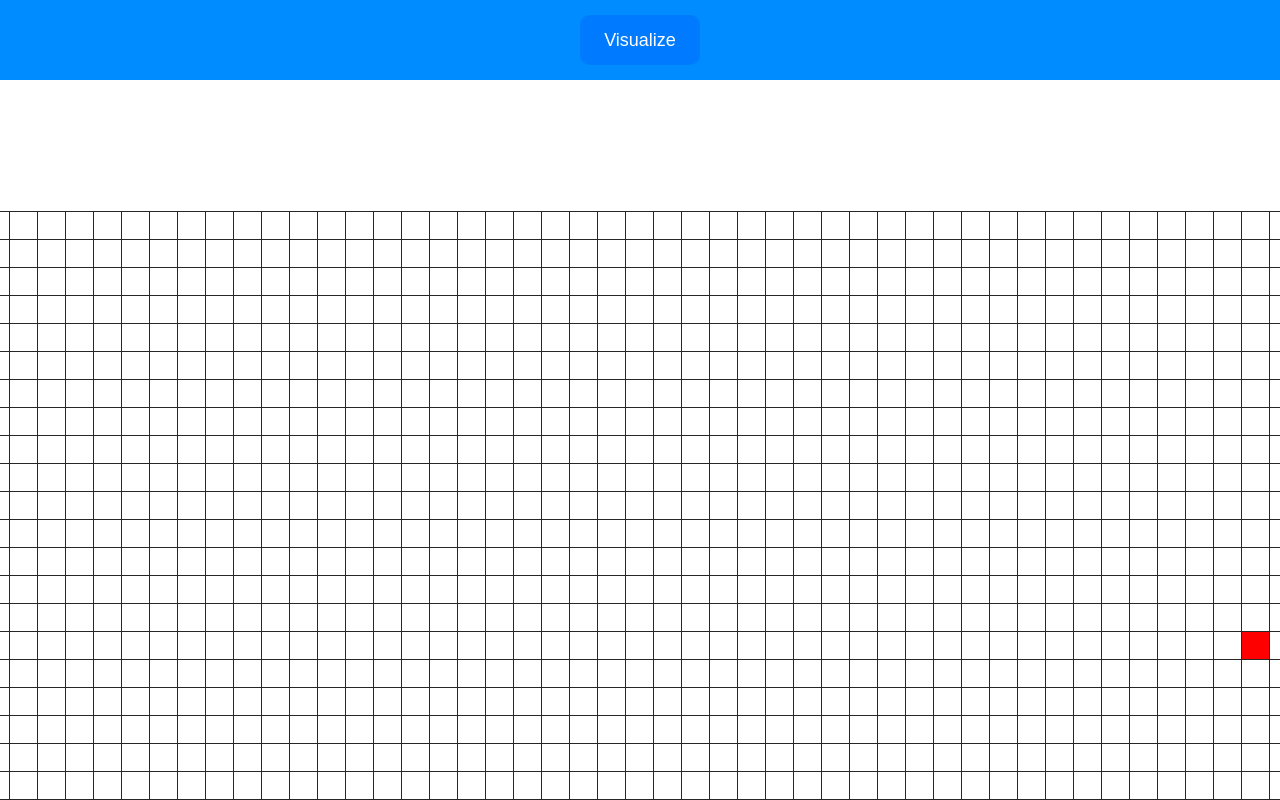
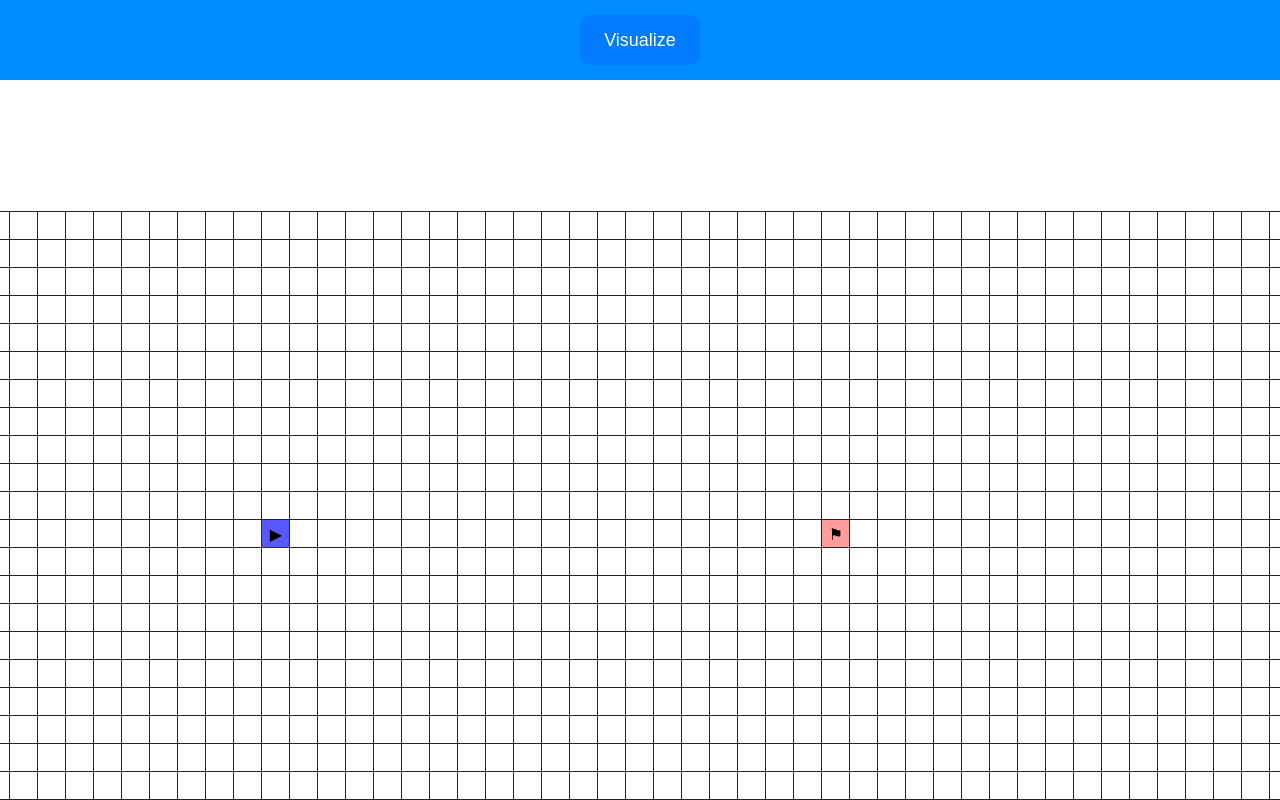
Before and after one commit to luckaasf/pathfinder-visualizer, a React (Create React App) app: page / in a window 1280 px wide. Built offline with nearby package versions, Linux system fonts and the light colour scheme.

Commit message:
astar algorithm but without priorityqueue

```diff
--- a/package.json
+++ b/package.json
@@ -6,6 +6,7 @@
     "@testing-library/jest-dom": "^5.17.0",
     "@testing-library/react": "^13.4.0",
     "@testing-library/user-event": "^13.5.0",
+    "js-priority-queue": "^0.1.5",
     "react": "^18.2.0",
     "react-dom": "^18.2.0",
     "react-router-dom": "^6.22.2",
--- /dev/null
+++ b/src/assets/algorithms/AStar.jsx
@@ -0,0 +1,103 @@
+function calculateManhattanHeuristic(currentNode, finishNode) {
+    return Math.abs(currentNode.row - finishNode.row) + Math.abs(currentNode.col - finishNode.col);
+}
+
+function calculateEuclideanDistance(nodeA, nodeB) {
+    return Math.sqrt(Math.pow(nodeA.row - nodeB.row, 2) + Math.pow(nodeA.col - nodeB.col, 2));
+}
+
+function AStar(grid, startNode, finishNode) {
+    const visitedNodes = [];
+    const unvisitedNodes = getAllNodes(grid);
+    startNode.distance = 0;
+    startNode.heuristic = calculateManhattanHeuristic(startNode, finishNode);
+
+    while (!!unvisitedNodes.length) {
+        sortUnvisitedNodesByDistance(unvisitedNodes, finishNode);
+
+        const closestNode = unvisitedNodes.shift();
+
+        if (closestNode.isWall) continue;
+
+        if (closestNode.distance === Infinity) return visitedNodes;
+
+        closestNode.isVisited = true;
+        visitedNodes.push(closestNode);
+
+        if (closestNode === finishNode) return visitedNodes;
+
+        updateNeighbors(closestNode, grid, finishNode);
+
+        console.log(visitedNodes);
+    }
+
+}
+
+function sortUnvisitedNodesByDistance(unvisitedNodes, finishNode) {
+    unvisitedNodes.sort((nodeA, nodeB) => {
+        const costA = nodeA.distance + nodeA.heuristic;
+        const costB = nodeB.distance + nodeB.heuristic;
+
+        if (costA === costB) {
+            return(
+                calculateEuclideanDistance(nodeA, finishNode) - calculateEuclideanDistance(nodeB, finishNode)
+            );
+        } else {
+            return costA - costB;
+        }
+
+    });
+}
+
+function getAllNodes(grid) {
+    const nodes = [];
+    for (const row of grid) {
+      for (const node of row) {
+        nodes.push(node);
+      }
+    }
+    return nodes;
+}
+
+function updateNeighbors(currentNode, grid, finishNode) {
+    const neighbors = getNeighbors(currentNode, grid);
+
+    for (const neighbor of neighbors) {
+
+        const newDistance = currentNode.distance + 1;
+        const newHeuristic = calculateManhattanHeuristic(neighbor, finishNode);
+        const newCost = newDistance + newHeuristic;
+
+        if (newCost < neighbor.distance + neighbor.heuristic) {
+            neighbor.distance = newDistance;
+            neighbor.heuristic = newHeuristic;
+            neighbor.previousNode = currentNode;
+        }
+    }
+}
+
+function getNeighbors(currentNode, grid) {
+    const neighbors = [];
+    const row = currentNode.row;
+    const col = currentNode.col;
+
+    if (row > 0) neighbors.push(grid[row - 1][col]);
+    if (row < grid.length - 1) neighbors.push(grid[row + 1][col]);
+    if (col > 0) neighbors.push(grid[row][col - 1]);
+    if (col < grid[0].length - 1) neighbors.push(grid[row][col + 1]);
+
+    return neighbors.filter(node => !node.isVisited);
+
+}
+
+function getShortestPathAstar(finishNode) {
+    const shortestPathNodes = [];
+    let currentNode = finishNode;
+    while(currentNode !== null) {
+        shortestPathNodes.unshift(currentNode);
+        currentNode = currentNode.previousNode;
+    }
+    return shortestPathNodes;
+}
+
+export { AStar, getShortestPathAstar };
--- a/src/assets/algorithms/dijkstra.jsx
+++ b/src/assets/algorithms/dijkstra.jsx
@@ -18,7 +18,7 @@ function Dijkstra(grid, startNode, finishNode) {
         if (closestNode === finishNode) return visitedNodes;
         updateUnvisitedNeighbors(grid, closestNode);
         //console.log("visited nodes ", visitedNodes);
-        console.log(finishNode.previousNode);
+        //console.log(finishNode.previousNode);
     }
 }
 
@@ -53,7 +53,7 @@ function getAllNodes(grid) {
       }
     }
     return nodes;
-  }
+}
 
 function sortUnvisitedNodesByDistance(unvisitedNodes) {
     unvisitedNodes.sort((nodeA, nodeB) => nodeA.distance - nodeB.distance);
--- a/src/assets/stylesheets/Node.css
+++ b/src/assets/stylesheets/Node.css
@@ -8,17 +8,34 @@
 }
 
 .node-start {
-    background-color: rgb(0, 17, 255);
+    background-color: rgb(88, 88, 255);
+}
+
+.node-start::before, .node-finish::before {
+    width: 100%;
+    height: 100%;
+    display: flex;
+    align-items: center;
+    justify-content: center;
+    font-family: "Arial", sans-serif;
+}
+
+.node-start::before {
+    content: "\25B6";
+}
+
+.node-finish::before {
+    content: "\2691";
 }
 
 .node-finish {
-    background-color: rgb(255, 0, 0);
+    background-color: rgb(255, 157, 157);
 }
 
 .node-wall {
     animation-name: node-wall-animation;
     animation-fill-mode: forwards;
-    animation-duration: 0.2s;
+    animation-duration: 0.1s;
     animation-delay: 0;
     animation-iteration-count: 1;
     animation-play-state: running;
@@ -91,7 +108,7 @@
 @keyframes node-wall-animation {
     0% {
         background-color: rgb(40, 40, 46);
-        transform: scale(0.5);
+        transform: scale(0.2);
     }
 
     50% {
--- a/src/components/Grid.jsx
+++ b/src/components/Grid.jsx
@@ -2,30 +2,32 @@ import React, { useState, useEffect, useContext } from "react";
 import Node from "./Node";
 import '../assets/stylesheets/Grid.css';
 import { Dijkstra, getShortestPath } from '../assets/algorithms/Dijkstra';
+import { AStar as Astar, getShortestPathAstar } from '../assets/algorithms/AStar';
 import MyContext from "./MyContext";
 
 const GRID_ROW_SIZE = 22;
 const GRID_COL_SIZE = 67;
 
-const START_NODE_ROW = 7;
-const START_NODE_COL = 7;
-const FINISH_NODE_ROW = 15;
-const FINISH_NODE_COL = 55;
+const START_NODE_ROW = 11;
+const START_NODE_COL = 20;
+const FINISH_NODE_ROW = 11;
+const FINISH_NODE_COL = 40;
 
 function Grid() {
     const [grid, setGrid] = useState([]);
     const [mouseIsPressed, setMouseIsPressed] = useState(false);
+
     const { isAlgorithmRunning } = useContext(MyContext);
 
     function handleOnMouseDown(row, col) {
-        if ((row === START_NODE_ROW && col === START_NODE_COL) || (row === FINISH_NODE_ROW && col === FINISH_NODE_COL)) return;
+        if ((grid[row][col].isStart) || (grid[row][col].isFinish)) return;
         const newGrid = toggleWallGrid(grid, row, col);
         setGrid(newGrid);
         setMouseIsPressed(true);
     }
 
     function handleOnMouseEnter(row, col) {
-        if (!mouseIsPressed || (row === START_NODE_ROW && col === START_NODE_COL) || (row === FINISH_NODE_ROW && col === FINISH_NODE_COL) || grid[row][col].isWall) return;
+        if (!mouseIsPressed || (grid[row][col].isStart) || (grid[row][col].isFinish) || grid[row][col].isWall) return;
         const newGrid = toggleWallGrid(grid, row, col);
         setGrid(newGrid);
     }
@@ -57,12 +59,10 @@ function Grid() {
 
     function animatePathFinder(visitedNodes, shortestPathNodes) {
         for (let i = 0; i < visitedNodes.length; i++) {
-            if (i === visitedNodes.length - 1) {
-                setTimeout(() => {
+            setTimeout(() => {
+                if (i === visitedNodes.length - 1) {
                     animateShortestPath(shortestPathNodes);
-                }, 10 * i);
-            }
-            setTimeout(() => {
+                }
                 const currentNode = visitedNodes[i];
                 if (!((currentNode.row === START_NODE_ROW && currentNode.col === START_NODE_COL) || (currentNode.row === FINISH_NODE_ROW && currentNode.col === FINISH_NODE_COL)))
                     document.getElementById(`node-${currentNode.row}-${currentNode.col}`).className="node node-visited";
@@ -76,7 +76,7 @@ function Grid() {
                 const currentNode = shortestPathNodes[i];
                 if (!((currentNode.row === START_NODE_ROW && currentNode.col === START_NODE_COL) || (currentNode.row === FINISH_NODE_ROW && currentNode.col === FINISH_NODE_COL)))
                     document.getElementById(`node-${currentNode.row}-${currentNode.col}`).className="node node-shortest-path";
-            }, 10 * i);
+            }, 35 * i);
         }
     }
 
@@ -84,9 +84,12 @@ function Grid() {
         const startNode = grid[START_NODE_ROW][START_NODE_COL];
         const finishNode = grid[FINISH_NODE_ROW][FINISH_NODE_COL];
         const currentGrid = grid;
-        const visitedNodes = Dijkstra(currentGrid, startNode, finishNode);
-        const shortestPathNodes = getShortestPath(finishNode);
-        animatePathFinder(visitedNodes, shortestPathNodes);
+        const visitedNodes = Astar(currentGrid, startNode, finishNode);
+        //const shortestPathNodes = getShortestPath(finishNode);
+        const shortestPathNodesAstar = getShortestPathAstar(finishNode);
+        //animatePathFinder(visitedNodes, shortestPathNodes);
+
+        animatePathFinder(visitedNodes, shortestPathNodesAstar);
     }
 
     return (
@@ -141,6 +144,7 @@ function createNode(row, col) {
         isStart: row === START_NODE_ROW && col === START_NODE_COL,
         isFinish: row === FINISH_NODE_ROW && col === FINISH_NODE_COL,
         distance: Infinity,
+        heuristic: 0,
         previousNode: null,
     };
 }
```
Also changed, not shown: 1 other file (tests, documents, lock files or other folders).
